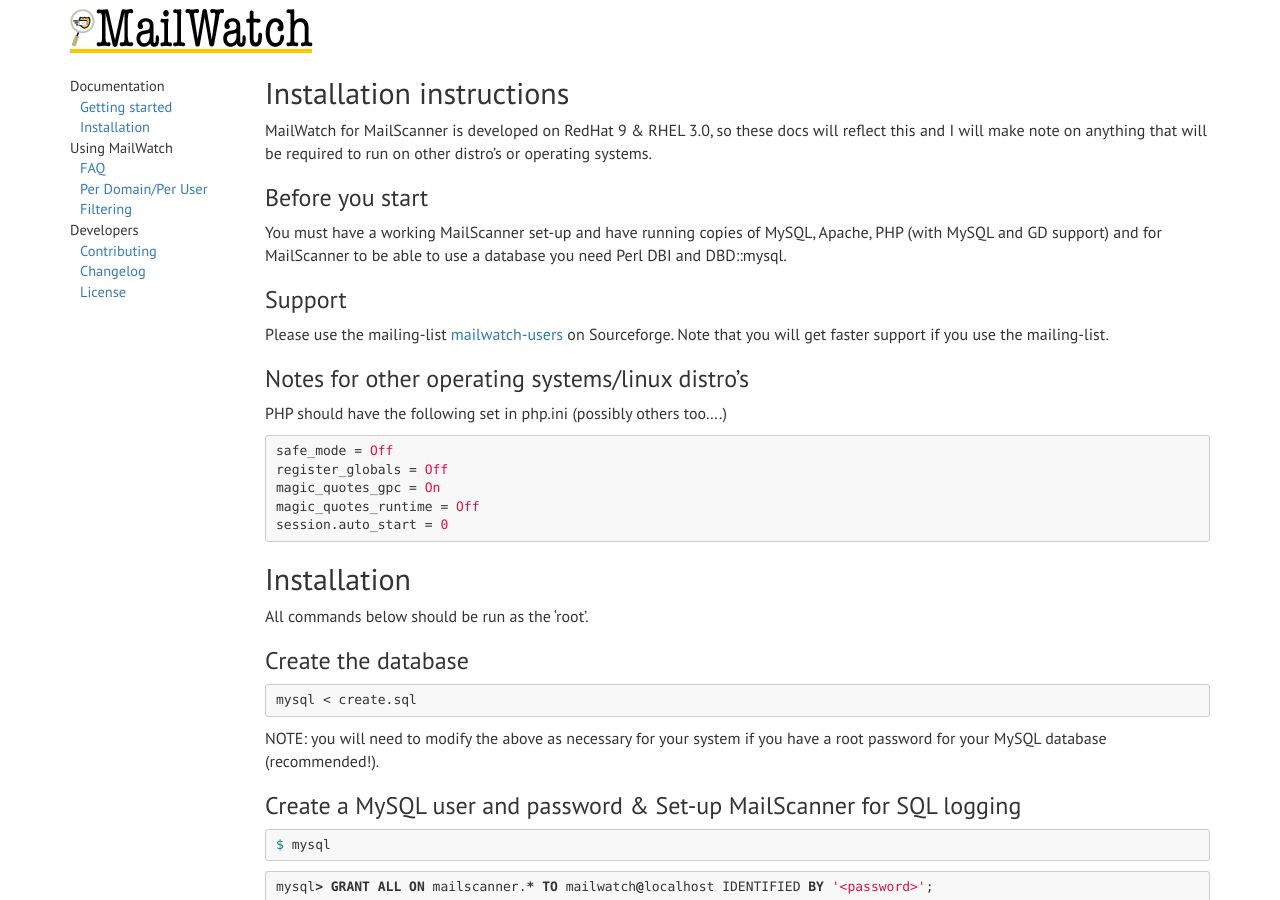
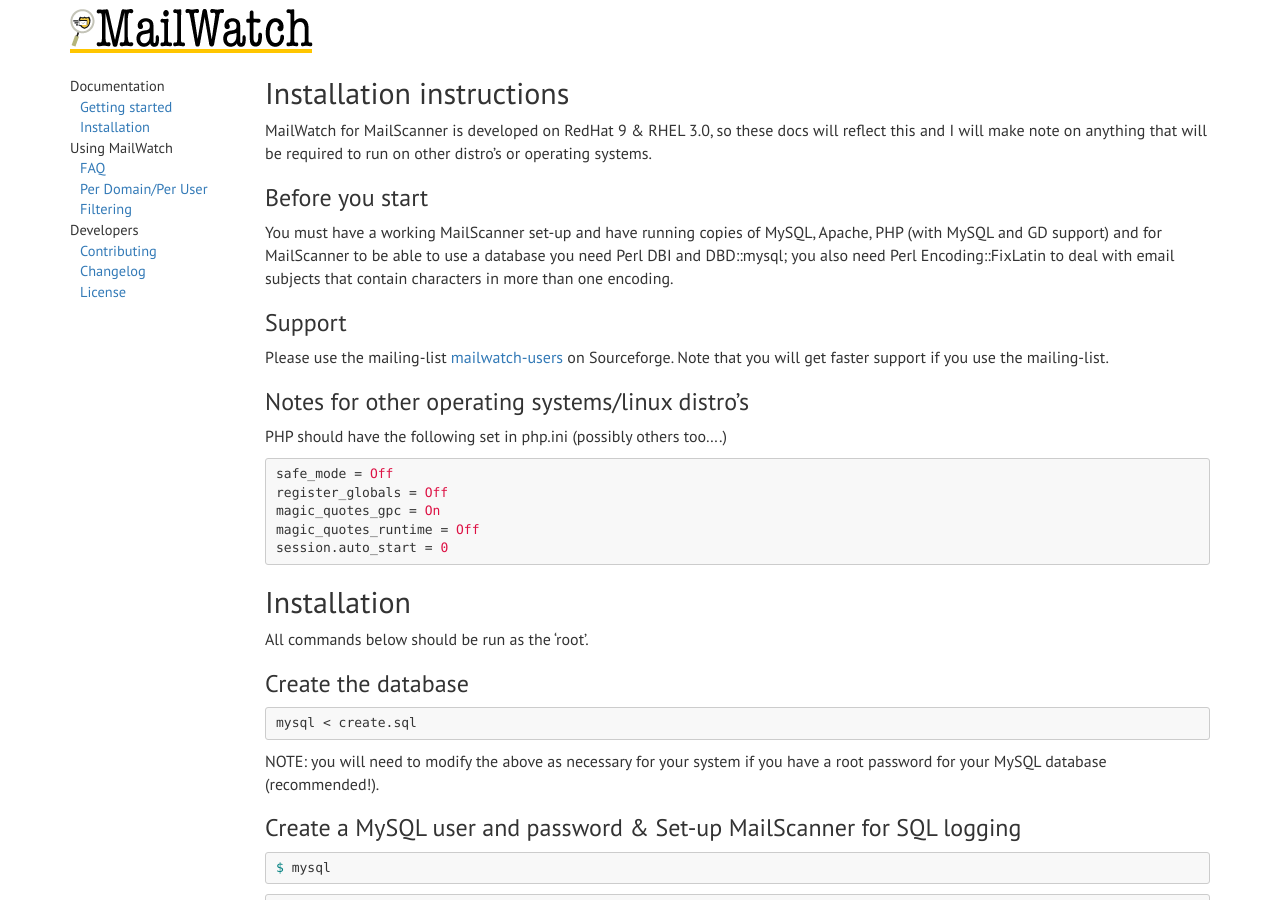
Before and after one commit to mailwatch/mailwatch-docs, a Jekyll site: the page built from _posts/2014-07-29-installing.md, in a window 1280 px wide and 900 px high. Built offline with Jekyll 4.4.1, drawn with Linux system fonts in a browser that asks for light colours; nearby versions of some CDN libraries; Markdown is read by kramdown in place of the engine named in the settings.

Commit message:
add Perl Encoding::FixLatin dependency

```diff
--- a/_posts/2014-07-29-installing.md
+++ b/_posts/2014-07-29-installing.md
@@ -12,7 +12,7 @@ MailWatch for MailScanner is developed on RedHat 9 & RHEL 3.0, so these docs wil
 
 ### Before you start
 
-You must have a working MailScanner set-up and have running copies of MySQL, Apache, PHP (with MySQL and GD support) and for MailScanner to be able to use a database you need Perl DBI and DBD::mysql.
+You must have a working MailScanner set-up and have running copies of MySQL, Apache, PHP (with MySQL and GD support) and for MailScanner to be able to use a database you need Perl DBI and DBD::mysql; you also need Perl Encoding::FixLatin to deal with email subjects that contain characters in more than one encoding.
 
 ### Support
 
```
Also changed, not shown: _posts/2014-07-29-getting-started.md (+2 -0 lines).
